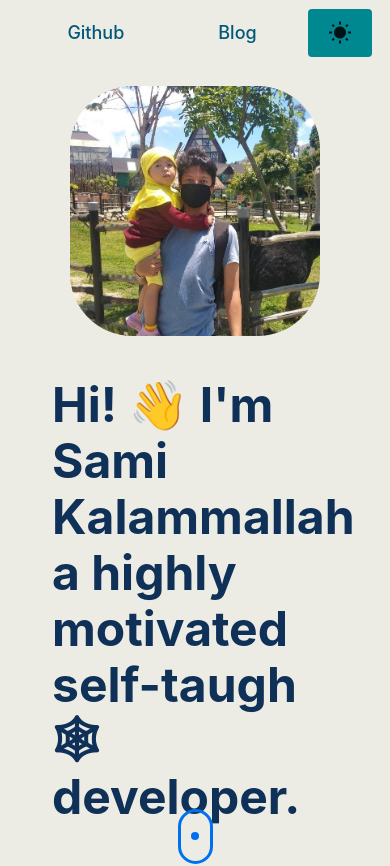
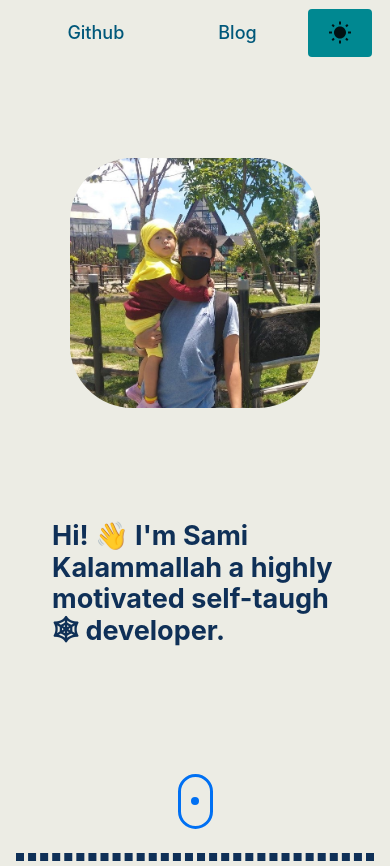
Before and after one commit to SamX23/my-blog, a Next.js app: page / in a window 390 px wide. Shown: the top 866 px of the page. Built offline with nearby package versions, Linux system fonts and the light colour scheme.

Commit message:
Update : add responsiveness for hero element

```diff
--- a/src/components/hero.tsx
+++ b/src/components/hero.tsx
@@ -30,14 +30,21 @@ const useStyles = makeStyles({
   hero__text: {
     margin: "auto",
     paddingLeft: "1em",
+    minWidth: "19rem",
     "& h1": {
       fontWeight: "bolder",
-      fontSize: "3rem",
+      fontSize: "2em",
+    },
+    "@media(max-width: 700px)": {
+      margin: "unset",
+      "& h1": {
+        fontSize: "1.5em",
+      },
     },
   },
 
   hero__NotHome: {
-    paddingTop: "2em",
+    padding: "2em",
     textAlign: "center",
     "& h2": {
       fontSize: "2.5rem",
```
